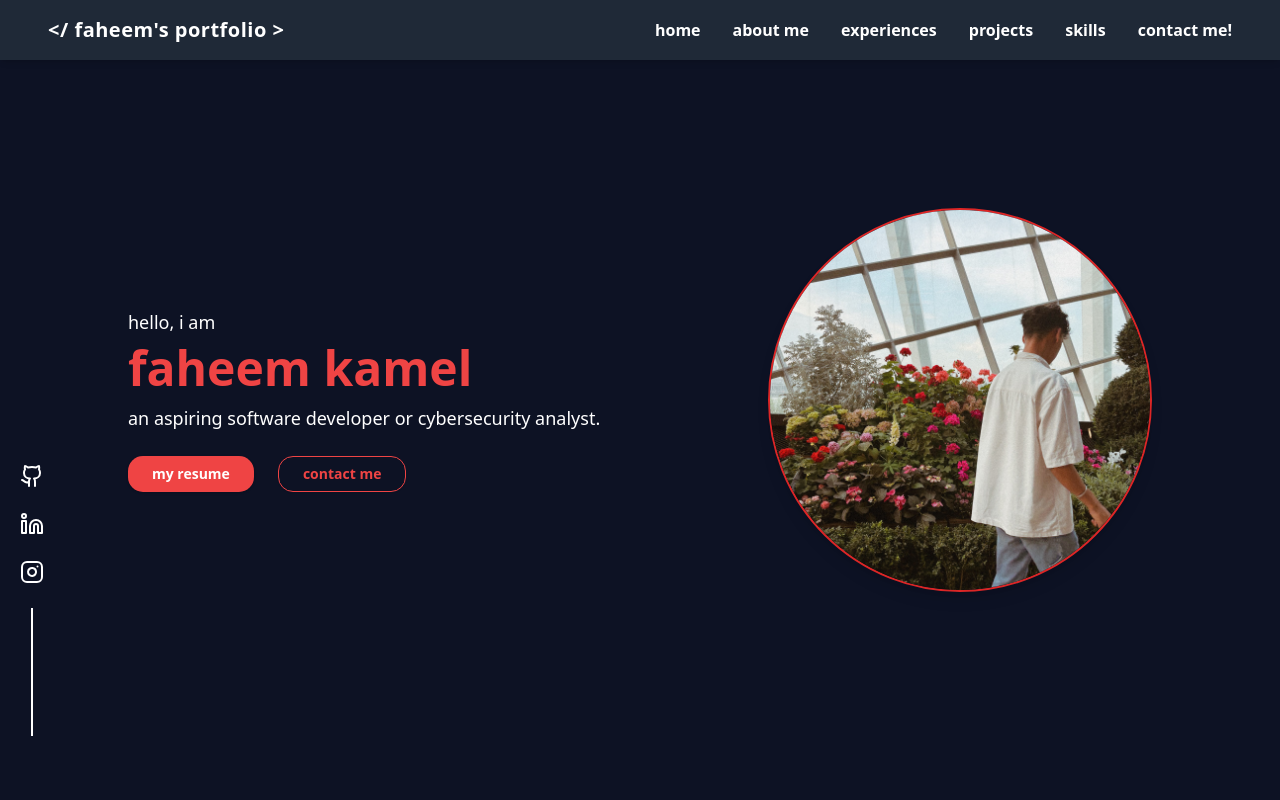
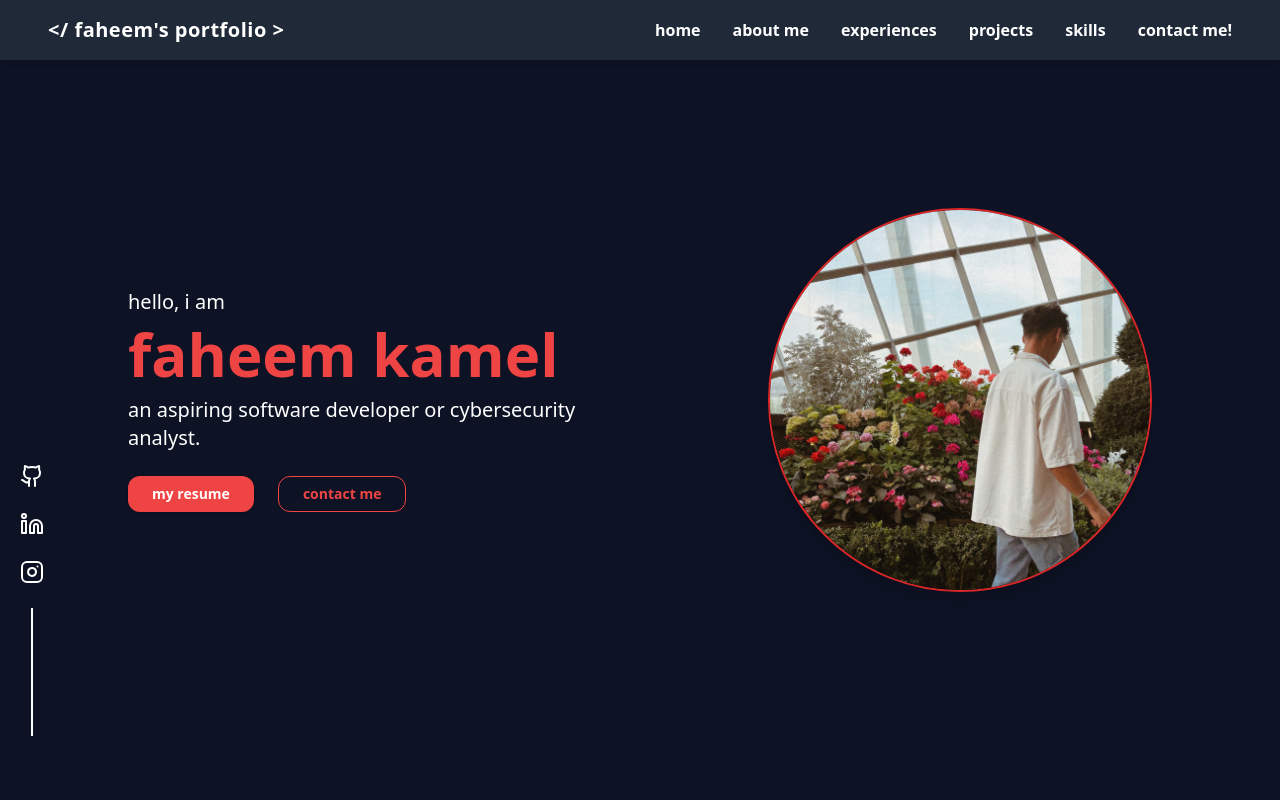
Before and after one commit to f4heemmmmm/faheem-website, a Next.js app in the folder my-portfolio/: page / in a window 1280 px wide. Shown: the top 800 px of the page. Built offline with nearby package versions, Linux system fonts and the light colour scheme.

Commit message:
changed size of text to fit the deployed website

```diff
--- a/my-portfolio/src/components/sections/Home.tsx
+++ b/my-portfolio/src/components/sections/Home.tsx
@@ -9,9 +9,9 @@ function Home() {
     return (
         <div className = "flex flex-col md:flex-row items-center justify-between w-full max-w-5xl">
             <div className = "text-white max-w-lg">
-                <p className = "text-lg mb-2"> hello, i am </p>
-                <h1 className = "text-4xl md:text-5xl font-bold text-red-500 mb-3"> faheem kamel </h1>
-                <p className = "text-lg mt-2 font-medium"> an aspiring software developer or cybersecurity analyst. </p>
+                <p className = "text-xl mb-2"> hello, i am </p>
+                <h1 className = "text-5xl md:text-6xl font-bold text-red-500 mb-3"> faheem kamel </h1>
+                <p className = "text-xl mt-2 font-medium"> an aspiring software developer or cybersecurity analyst. </p>
                 <div className = "mt-6 flex space-x-4 gap-2">
                     <a
                         href = "/assets/faheem_kamel_resume.pdf"
@@ -19,12 +19,12 @@ function Home() {
                         rel = "noopener noreferrer"
                     >
                         {/* MY RESUME BUTTON */}
-                        <Button className = "bg-red-500 text-white px-6 py-3 rounded-[15px] font-semibold transition-transform duration-300 transform hover:scale-125">
+                        <Button className = "bg-red-500 text-white px-6 py-3 rounded-[12px] font-semibold items-center transition-transform duration-300 transform hover:scale-125">
                             my resume
                         </Button>
                     </a>
                     {/* ADD LINK TO CONTACT ME PAGE */}
-                    <Button variant = "outline" className = "border-red-500 text-red-500 px-6 py-3 rounded-[15px] font-semibold transition-transform duration-300 transform hover:scale-125">
+                    <Button variant = "outline" className = "border-red-500 text-red-500 px-6 py-3 rounded-[12px] items-center font-semibold transition-transform duration-300 transform hover:scale-125">
                         contact me
                     </Button>
                 </div>
@@ -53,7 +53,7 @@ function Home() {
                     href = "https://github.com/f4heemmmmm"
                     target = "_blank"
                     rel = "noopener noreferrer"
-                    className = "text-xl hover:text-red-500 hover:scale-125"
+                    className = "text-xl hover:text-red-500 hover:scale-125 transition-transform duration-300"
                 >
                     <Github size = {24} />
                 </a>
@@ -62,7 +62,7 @@ function Home() {
                     href = "https://linkedin.com/in/faheemkamel/"
                     target = "_blank"
                     rel = "noopener noreferrer"
-                    className = "text-xl hover:text-red-500 hover:scale-125"
+                    className = "text-xl hover:text-red-500 hover:scale-125 transition-transform duration-300"
                 >
                     <Linkedin size = {24} />
                 </a>
@@ -71,7 +71,7 @@ function Home() {
                     href = "https://instagram.com"
                     target = "_blank"
                     rel = "noopener noreferrer"
-                    className = "text-xl hover:text-red-500 hover:scale-125"
+                    className = "text-xl hover:text-red-500 hover:scale-125 transition-transform duration-300"
                 >
                     <Instagram size = {24} />
                 </a>
@@ -84,7 +84,7 @@ function Home() {
                     href = "https://github.com/f4heemmmmm"
                     target = "_blank"
                     rel = "noopener noreferrer"
-                    className = "text-xl hover:text-red-500 hover:scale-125"
+                    className = "text-xl hover:text-red-500 hover:scale-125 transition-transform duration-300"
                 >
                     <Github size = {24} />
                 </a>
@@ -93,7 +93,7 @@ function Home() {
                     href = "https://linkedin.com/in/faheemkamel/"
                     target = "_blank"
                     rel = "noopener noreferrer"
-                    className = "text-xl hover:text-red-500 hover:scale-125"
+                    className = "text-xl hover:text-red-500 hover:scale-125 transition-transform duration-300"
                 >
                     <Linkedin size = {24} />
                 </a>
@@ -102,7 +102,7 @@ function Home() {
                     href = "https://instagram.com/f4heemmmm"
                     target = "_blank"
                     rel = "noopener noreferrer"
-                    className = "text-xl hover:text-red-500 hover:scale-125"
+                    className = "text-xl hover:text-red-500 hover:scale-125 transition-transform duration-300"
                 >
                     <Instagram size = {24} />
                 </a>
--- a/my-portfolio/src/components/sections/Projects.tsx
+++ b/my-portfolio/src/components/sections/Projects.tsx
@@ -31,13 +31,13 @@ function Projects() {
                     nextEl: ".swiper-button-next",
                     prevEl: ".swiper-button-prev",
                 }}
-                spaceBetween = {30}
+                spaceBetween = {20}
                 slidesPerView = {1}
                 breakpoints = {{
-                    480: { slidesPerView: 1.2, spaceBetween: 20 },
+                    480: { slidesPerView: 1, spaceBetween: 25 },
                     640: { slidesPerView: 1.5, spaceBetween: 25 },
                     768: { slidesPerView: 2, spaceBetween: 30 },
-                    1024: { slidesPerView: 3, spaceBetween: 30 },
+                    1024: { slidesPerView: 3, spaceBetween: 25 },
                 }}
                 centeredSlides = {true}
                 className = "flex items-center justify-center"
@@ -51,7 +51,7 @@ function Projects() {
                         perspective = {1000}
                         scale = {0.9}
                         transitionSpeed = {500}
-                        className = "w-64 h-[28rem] sm:w-72 sm:h-[32rem] md:w-80 md:h-[36rem] mx-auto rounded-[12px] overflow-hidden shadow-lg cursor-pointer"
+                        className = "w-96 h-[28rem] sm:w-60 sm:h-[32rem] md:w-72 md:h-[36rem] mx-auto rounded-[12px] overflow-hidden shadow-lg cursor-pointer"
                     >
                         <div
                             className = "relative w-full h-full"
```
